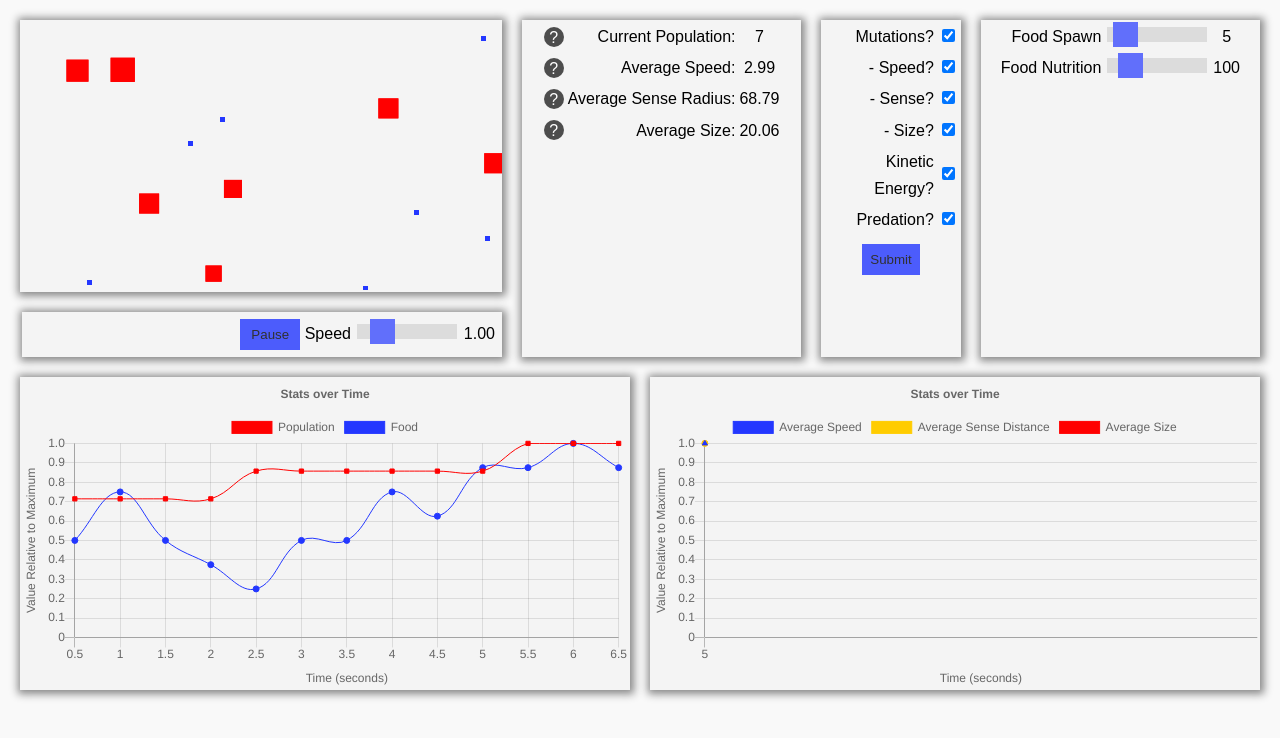
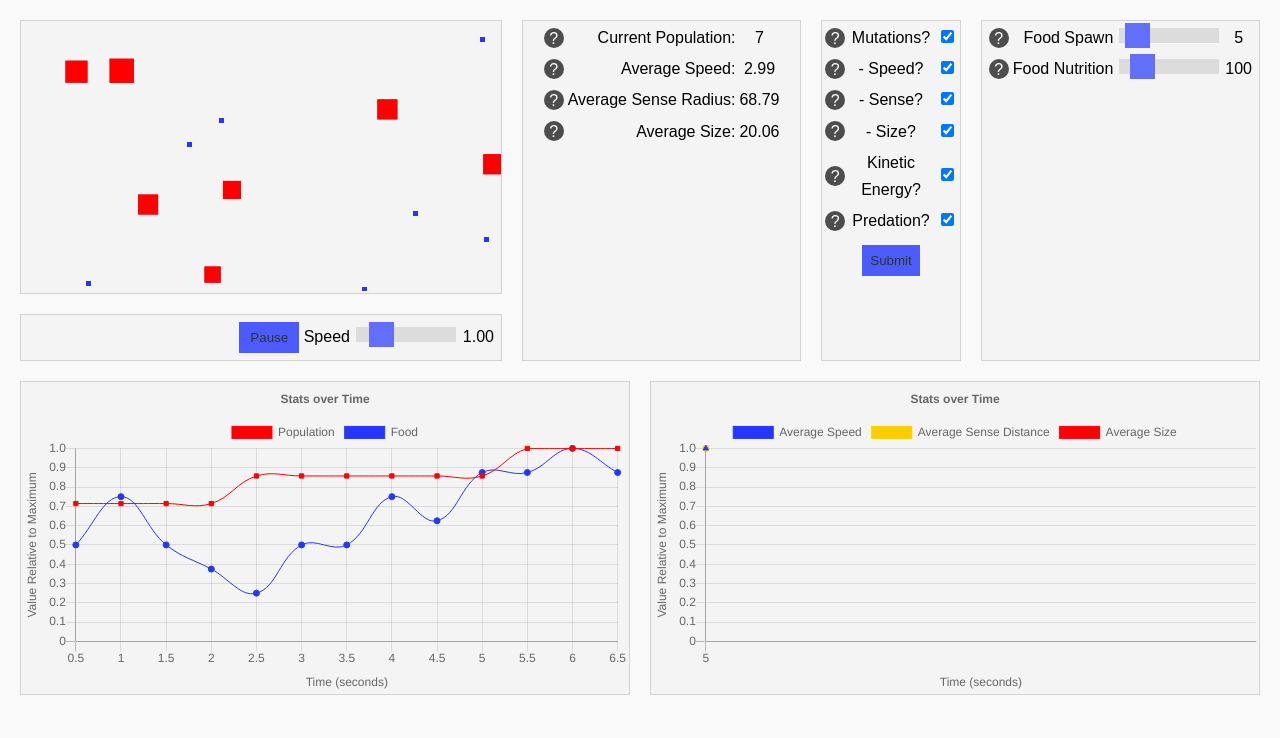
Before and after one commit to GarethHarcombe/bioSimulation, a PHP site: page / in a window 1280 px wide. Shown: the top 738 px of the page. Run offline with PHP 8.4, Linux system fonts and the light colour scheme; some libraries are stand-ins or nearby versions.

Commit message:
Added help buttons for all of the different sections, and tidied some CSS

```diff
--- a/index.php
+++ b/index.php
@@ -28,12 +28,20 @@
 				<div class="slide_container item">
 					<table>
 						<tr>
+							<td>
+								<div class="hint_icon">?</div>
+								<div class="hint">The rate at which food spawns</div>
+							</td>
 							<td>Food Spawn</td>
 							<td><input type="range" min="1" max="50" value="5" class="slider" id="food_spawn_slider"></td>
 							<td><span id="food_spawn_value"></span></td>
 						</tr>
 
 						<tr>
+							<td>
+								<div class="hint_icon">?</div>
+								<div class="hint">How much nutrition each bit of food gives</div>
+							</td>
 							<td>Food Nutrition</td>
 							<td><input type="range" min="20" max="600" value="100" class="slider" id="food_value_slider"></td>
 							<td><span id="food_value_value"></span></td>
@@ -81,31 +89,55 @@
 				<form class="form_container item" action="<?php echo htmlspecialchars($_SERVER["PHP_SELF"]);?>" method="get">
 					<table>
 						<tr>
+							<td>
+								<div class="hint_icon">?</div>
+								<div class="hint">Do you want the organisms to mutate?</div>
+							</td>
 							<td>Mutations?</td>
 							<td><input type="hidden" name="mutations" value="false"/>
 							<input type="checkbox" id="mutations_checkbox" name="mutations" value="true"/></td>
 						</tr>
 						<tr>
+							<td>
+								<div class="hint_icon">?</div>
+								<div class="hint">Do you want the organism speed to mutate?</div>
+							</td>
 							<td> - Speed?</td>
 							<td><input type="hidden" name="mutations_speed" value="false"/>
 							<input type="checkbox" id="mutations_speed_checkbox" name="mutations_speed" value="true"/></td>
 						</tr>
 						<tr>
+							<td>
+								<div class="hint_icon">?</div>
+								<div class="hint">Do you want the organism sense distance to mutate?</div>
+							</td>
 							<td> - Sense?</td>
 							<td><input type="hidden" name="mutations_sense" value="false"/>
 							<input type="checkbox" id="mutations_sense_checkbox" name="mutations_sense" value="true"/></td>
 						</tr>
 						<tr>
+							<td>
+								<div class="hint_icon">?</div>
+								<div class="hint">Do you want the organism size to mutate?</div>
+							</td>
 							<td> - Size?</td>
 							<td><input type="hidden" name="mutations_size" value="false"/>
 							<input type="checkbox" id="mutations_size_checkbox" name="mutations_size" value="true"/></td>
 						</tr>
 						<tr>
+							<td>
+								<div class="hint_icon">?</div>
+								<div class="hint">Do you want kinetic energy to be factored into the simulation?</div>
+							</td>
 							<td>Kinetic Energy?</td>
 							<td><input type="hidden" name="kinetic_energy" value="false"/>
 							<input type="checkbox" id="kinetic_checkbox" name="kinetic_energy" value="true"/></td>
 						</tr>
 						<tr>
+							<td>
+								<div class="hint_icon">?</div>
+								<div class="hint">Do you want organisms to be able to predate others?</div>
+							</td>
 							<td>Predation?</td>
 							<td><input type="hidden" name="predation" value="false"/>
 						<input type="checkbox" id="predation_checkbox" name="predation" value="true"/></td>
--- a/style.css
+++ b/style.css
@@ -1,8 +1,8 @@
 :root {
     --background: #F4F4F4;
     --primary: #2337FF;
-    //--border: 2px solid #919191;
-    --shadow: 1px 1px 8px 3px #888888;
+    --border: 1px solid #d3d3d3;
+    //--shadow: 2px 2px 4px 1px #888888;
 }
 
 html {
@@ -24,7 +24,7 @@ body {
     height: 100%;
     background-color: rgba(0, 0, 0, 0.5);
     margin: -20px;
-    z-index: 1;
+    z-index: 5;
 }
 
 .warning p {
@@ -42,6 +42,7 @@ body {
     background: var(--background);
     border: var(--border);
     box-shadow: var(--shadow);
+    text-align: center;
 }
 
 input[type=submit], button {
@@ -94,6 +95,7 @@ input[type=submit]:hover, button:hover {
     width: 200px;
     opacity: 0.93;
     background-color: var(--primary);
+    z-index: 1;
 }
 
 .hint_icon:hover ~ .hint, .hint:hover {
@@ -104,8 +106,12 @@ input[type=submit]:hover, button:hover {
     grid-area: form;
 }
 
-.form_container table td:nth-child(odd), .slide_container td:first-child, .information_container table td:nth-child(even) {
+.slide_container table td:nth-child(even), .information_container table td:nth-child(even) {
     text-align: right;
+}
+
+.slide_container table td:nth-child(4) {
+    text-align: center;
 }
 
 table {
```
Also changed, not shown: favicon.ico.
